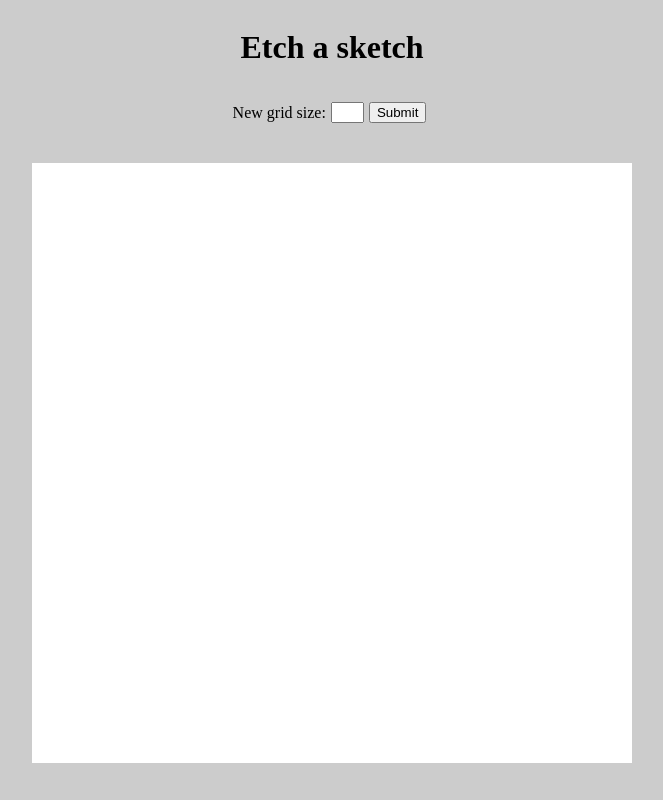
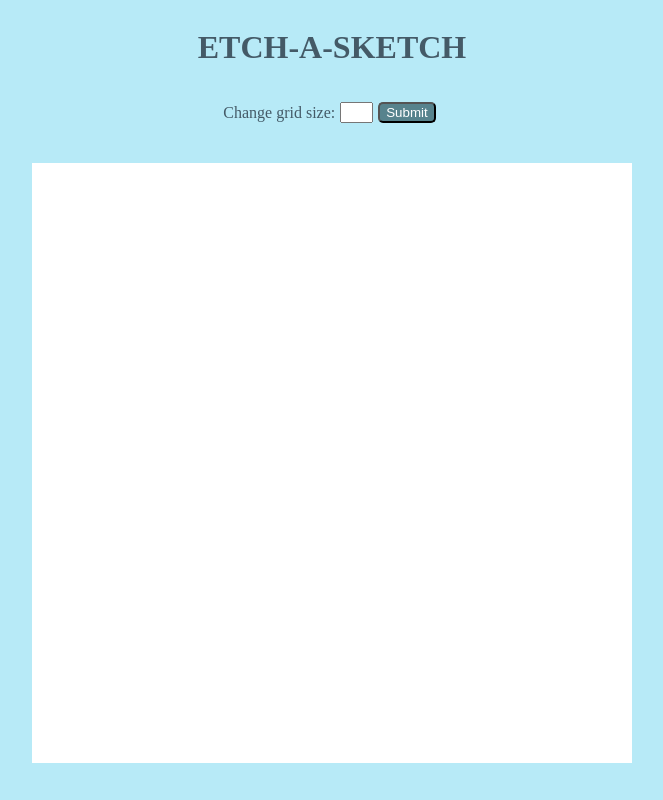
Before and after one commit to vinicius-simioni/etch-a-sketch, a plain HTML site: page index.html in a window 1280 px wide. Shown: the whole page, without its empty margins (308-971 px from the left). Drawn offline with Linux system fonts and the light colour scheme.

Commit message:
style changed

```diff
--- a/index.html
+++ b/index.html
@@ -9,9 +9,9 @@
     </head>
 <body id="body">
     <div id="header">
-        <h1>Etch a sketch</h1>
+        <h1>ETCH-A-SKETCH</h1>
         <div id="input">
-            <p>New grid size: </p>
+            <p>Change grid size: </p>
             <input type="text" name="" id="inputbox">
             <input type="button" onclick="getInput()" id="inputbutton" value="Submit">
         </div>
--- a/script.js
+++ b/script.js
@@ -4,7 +4,7 @@ function drawGrid(gridsize){
     for(var i = 0; i<gridsize; i++){
         document.getElementById("container").innerHTML += "<div class='row'></div>";
         for(var j=0; j<gridsize; j++){
-            document.getElementsByClassName("row")[i].innerHTML += "<div class='column' onmouseover='this.style.backgroundColor=color'></div>";
+            document.getElementsByClassName("row")[i].innerHTML += "<div class='column' onmouseover='this.style.backgroundColor=\"#2E3332\"'></div>";
         }
     }
 }
@@ -24,7 +24,7 @@ function getInput(){
     for(var i = 0; i<gridsize; i++){
         document.getElementById("container").innerHTML += "<div class='row'></div>";
         for(var j=0; j<gridsize; j++){
-            document.getElementsByClassName("row")[i].innerHTML += "<div class='column' onmouseover='this.style.backgroundColor=color'></div>";
+            document.getElementsByClassName("row")[i].innerHTML += "<div class='column' onmouseover='this.style.backgroundColor=\"#2E3332\"'></div>";
         }
     }
 }
--- a/style.css
+++ b/style.css
@@ -2,7 +2,8 @@ body{
     display: flex;
     align-items: center;
     flex-direction: column;
-    background-color: #CCC;
+    background-color: #B7EAF7;
+    color: #445A67;
 }
 #container{
     display: grid;
@@ -29,10 +30,16 @@ body{
 }
 #inputbutton{
     margin: 5px;
+    background-color: #57838D;
+    color: white;
+    border-radius: 5px;
+}
+#inputbutton:hover{
+    margin: 5px;
+    background-color: #B4C9C7;
 }
 .row{
     display: flex;
-    background-color: black;
     height: auto;
     width:  100%;
 }
```
